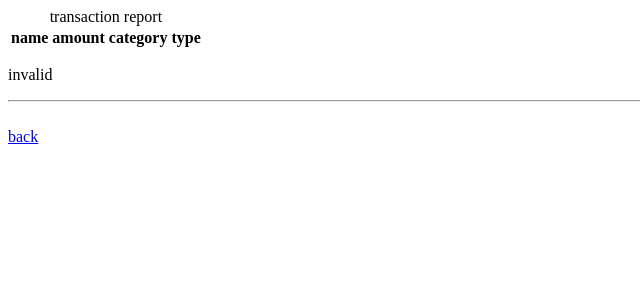
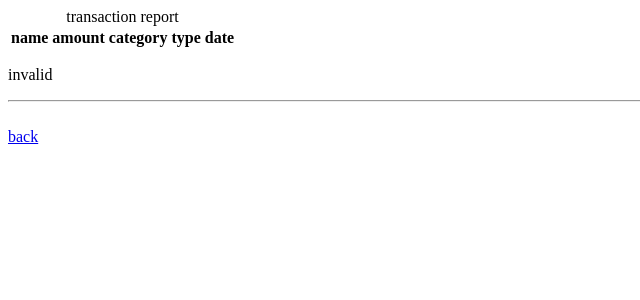
Before and after one commit to Atharken/Flask, a Flask app: page /transaction in a window 1280 px wide. Shown: the top 300 px of the page, without its empty margins (0-640 px from the left). Run offline with Flask 3, Linux system fonts and the light colour scheme; lists and menus that the app fills with data are empty.

Commit message:
Update transaction.html

```diff
--- a/templates/transaction.html
+++ b/templates/transaction.html
@@ -22,6 +22,9 @@
               <th>
                 type
               </th>
+              <th>
+                date
+              </th>
           </tr>
         </thead>
         <tbody>{% for i in transactions %}
@@ -30,6 +33,7 @@
                     <td>{{i.amount}}</td>
                     <td>{{i.category}}</td>
                     <td>{{i.type}}</td>
+                    <td>{{i.date}}</td>
                     <td>
                       <form action = "{{url_for('remove', index = loop.index0)}}" method = "post">
                         <button type = "submit">remove</button>
```
